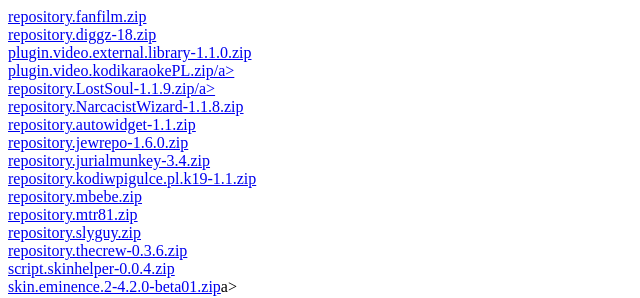
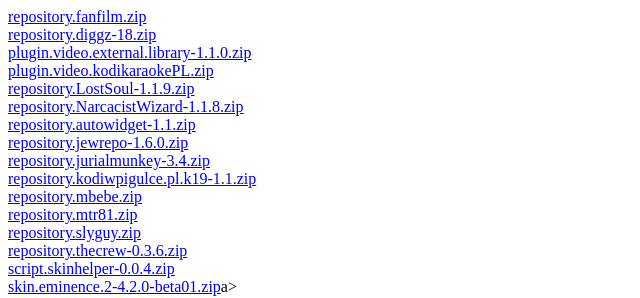
Before and after one commit to Muzyba/BKA, a plain HTML site: page index.html in a window 1280 px wide. Shown: the full height of the page, 0-640 px from the left. Drawn offline with Linux system fonts and the light colour scheme.

Commit message:
Update index.html

```diff
--- a/index.html
+++ b/index.html
@@ -6,8 +6,8 @@
   <a href="repository.fanfilm.zip">repository.fanfilm.zip</a><br>
   <a href="repository.diggz-18.zip">repository.diggz-18.zip</a><br>
   <a href="plugin.video.external.library-1.1.0.zip">plugin.video.external.library-1.1.0.zip</a><br>
-  <a href="plugin.video.kodikaraokePL.zip">plugin.video.kodikaraokePL.zip/a><br>
-  <a href="repository.LostSoul-1.1.9.zip">repository.LostSoul-1.1.9.zip/a><br>
+  <a href="plugin.video.kodikaraokePL.zip">plugin.video.kodikaraokePL.zip</a><br>
+  <a href="repository.LostSoul-1.1.9.zip">repository.LostSoul-1.1.9.zip</a><br>
   <a href="repository.NarcacistWizard-1.1.8.zip">repository.NarcacistWizard-1.1.8.zip</a><br>
   <a href="repository.autowidget-1.1.zip">repository.autowidget-1.1.zip</a><br>
   <a href="repository.jewrepo-1.6.0.zip">repository.jewrepo-1.6.0.zip</a><br>
```
